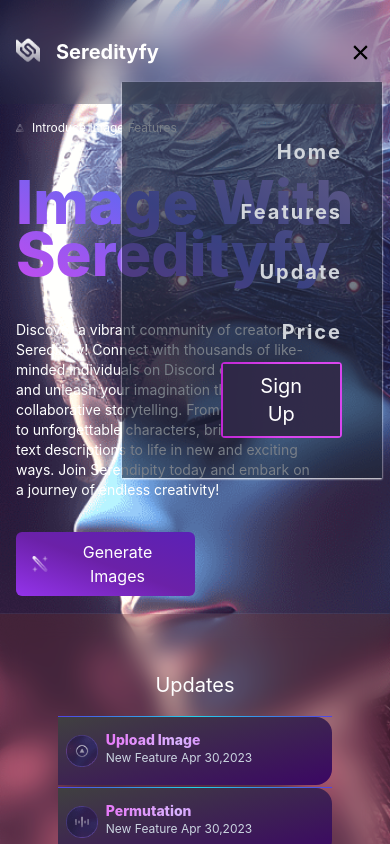
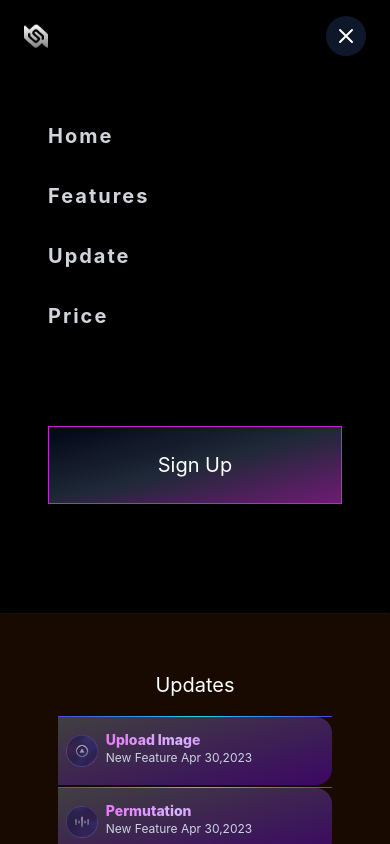
Before and after one commit to asepjumadi/Seredityfy, a React (Create React App) app: page / in a window 390 px wide. Both pictures are taken after a click on the icon 360 px from the left and 52 px from the top of the page. Shown: the top 844 px of the page. Built offline with nearby package versions, Linux system fonts and the light colour scheme.

Commit message:
[SFY-MR200823] update responsive navbar progress[50%]

```diff
--- a/src/components/Navbar.js
+++ b/src/components/Navbar.js
@@ -1,10 +1,10 @@
-import React,{useEffect,useState} from 'react'
+import React, { useEffect, useState } from 'react'
 import { Logo } from '../assets/import';
 import { useNavigate } from 'react-router-dom';
 import { RiMenu3Line, RiCloseLine } from 'react-icons/ri'
 
 
-export const Navbar = ({type=''}) => {
+export const Navbar = ({ type = '' }) => {
     const navigate = useNavigate();
     const [toggle, setToggle] = useState(false);
     const [isScrolled, setIsScrolled] = useState(false);
@@ -27,10 +27,9 @@ export const Navbar = ({type=''}) => {
     }
     return (
         <nav
-        className={`${isScrolled?'bg-slate-900':'bg-gray-800 bg-opacity-20 backdrop-blur-lg'} py-5 ${isScrolled?'fixed top-0':''} w-full z-50 transition duration-500 ease-in-out ${
-          isScrolled ? 'scrolled' : ''
-        }`}
-      >
+            className={`${isScrolled ? 'bg-slate-900' : 'bg-gray-800 bg-opacity-20 backdrop-blur-lg'} py-5 ${isScrolled ? 'fixed top-0' : ''} w-full z-50 transition duration-500 ease-in-out ${isScrolled ? 'scrolled' : ''
+                }`}
+        >
             <div className="max-w-7xl mx-auto px-4 sm:px-6 lg:px-8">
                 <div className="flex items-center justify-between h-16 mx-auto">
                     <div className="flex-shrink-0">
@@ -39,9 +38,9 @@ export const Navbar = ({type=''}) => {
                     <div className='block md:hidden'>
                         {
                             toggle ?
-                                <RiCloseLine color={`${isScrolled?'white':type=='update'?'grey':'black'}`} size={27} onClick={() => setToggle(false)} />
+                                <RiCloseLine color={`${isScrolled ? 'white' : type == 'update' ? 'grey' : 'black'}`} size={27} onClick={() => setToggle(false)} />
                                 :
-                                <RiMenu3Line color={`${isScrolled?'white':type=='update'?'grey':'black'}`} size={27} onClick={() => setToggle(true)} />
+                                <RiMenu3Line color={`${isScrolled ? 'white' : type == 'update' ? 'grey' : 'black'}`} size={27} onClick={() => setToggle(true)} />
                         }
                     </div>
                     <div className="hidden md:block  ">
@@ -59,22 +58,40 @@ export const Navbar = ({type=''}) => {
                 </div>
             </div>
             {
-                toggle && <div className="
-                z-50
-                transform after:translate-y-4 before::translate-y-6
-                transition duration-500 ease-in-out
-                block md:hidden h-100 w-4/6 right-2 top-[80px] fixed">
-                    <div className="flex flex-col items-end lg:items-stretch py-10 px-10 lg:py-0 lg:mx-20 mt-[2px] lg:w-3/12 lg:h-[540px] lg:mb-[100px] bg-gray-800 bg-opacity-60 backdrop-blur-md shadow-sm shadow-white space-x-4">
+                toggle && <div className='pt-2 px-2 pb-96 absolute top-0 right-0 bg-black xs:z-40 w-screen h-fit items-center mx-auto transform after:translate-y-4 before::translate-y-6
+                transition duration-500 ease-in-out'>
+                    <div className='flex flex-row justify-between items-center gap-8 p-2'>
+                        <a className='p-2  rounded-md  cursor-pointer'>
+                            <img src={Logo} className='w-6 h-6 mr-4' alt={`${Logo} seredityfy `} />
+                        </a>
+                        <button
+                            className=" md:ml-auto text-white mr-2  bg-slate-900 p-2 rounded-full"
+                            onClick={() => setToggle(false)}
+                        >
+                            <svg
+                                xmlns="http://www.w3.org/2000/svg"
+                                className="h-6 w-6"
+                                fill="none"
+                                viewBox="0 0 24 24"
+                                stroke="currentColor"
+                            >
+                                <path
+                                    strokeLinecap="round"
+                                    strokeLinejoin="round"
+                                    strokeWidth={2}
+                                    d="M6 18L18 6M6 6l12 12"
+                                />
+                            </svg>
+                        </button>
+                    </div>
+                    <div className="flex flex-col items-start lg:items-stretch py-10 px-10 lg:py-0 lg:mx-20 mt-[2px] lg:w-3/12 lg:h-[540px] lg:mb-[100px] bg-opacity-60 backdrop-blur-md shadow-sm  ">
                         <a href="/" className="text-gray-300 hover:bg-gray-700 hover:text-white py-4 rounded-md text-xl font-bold tracking-widest">Home</a>
                         <a href="/features" className="text-gray-300 hover:bg-gray-700 hover:text-white py-4 rounded-md text-xl font-bold tracking-widest">Features</a>
                         <a href="/update" className="text-gray-300 hover:bg-gray-700 hover:text-white py-4 rounded-md text-xl font-bold tracking-widest">Update</a>
                         <a href="/price" className="text-gray-300 hover:bg-gray-700 hover:text-white py-4 rounded-md text-xl font-bold tracking-widest">Price</a>
-                        <div className="p-0.5 rounded w-[121.5px] bg-gradient-to-r from-fuchsia-600 via-fuchsia-500 to-fuchsia-500">
-                            <button className="px-6 py-2 text-white bg-gray-800 bg-opacity-90 backdrop-blur-xl text-xl" onClick={() => handleClickRegister()}>Sign Up</button>
-                        </div>
+                        <button className="w-full py-6 mt-20 text-white border border-fuchsia-600 bg-gradient-to-br bg-gray-800 bg-opacity-90 backdrop-blur-xl text-xl" onClick={() => handleClickRegister()}>Sign Up</button>
                     </div>
                 </div>
-
             }
 
         </nav>
```
